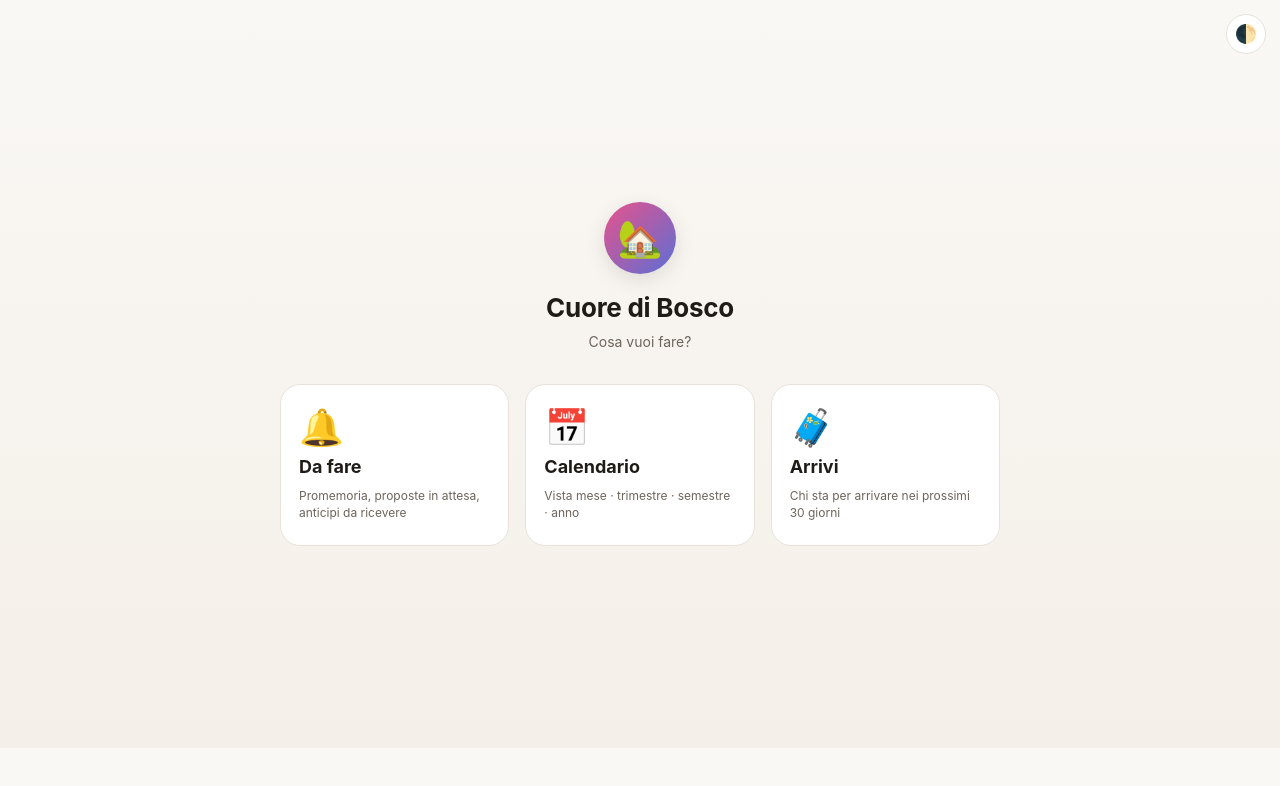
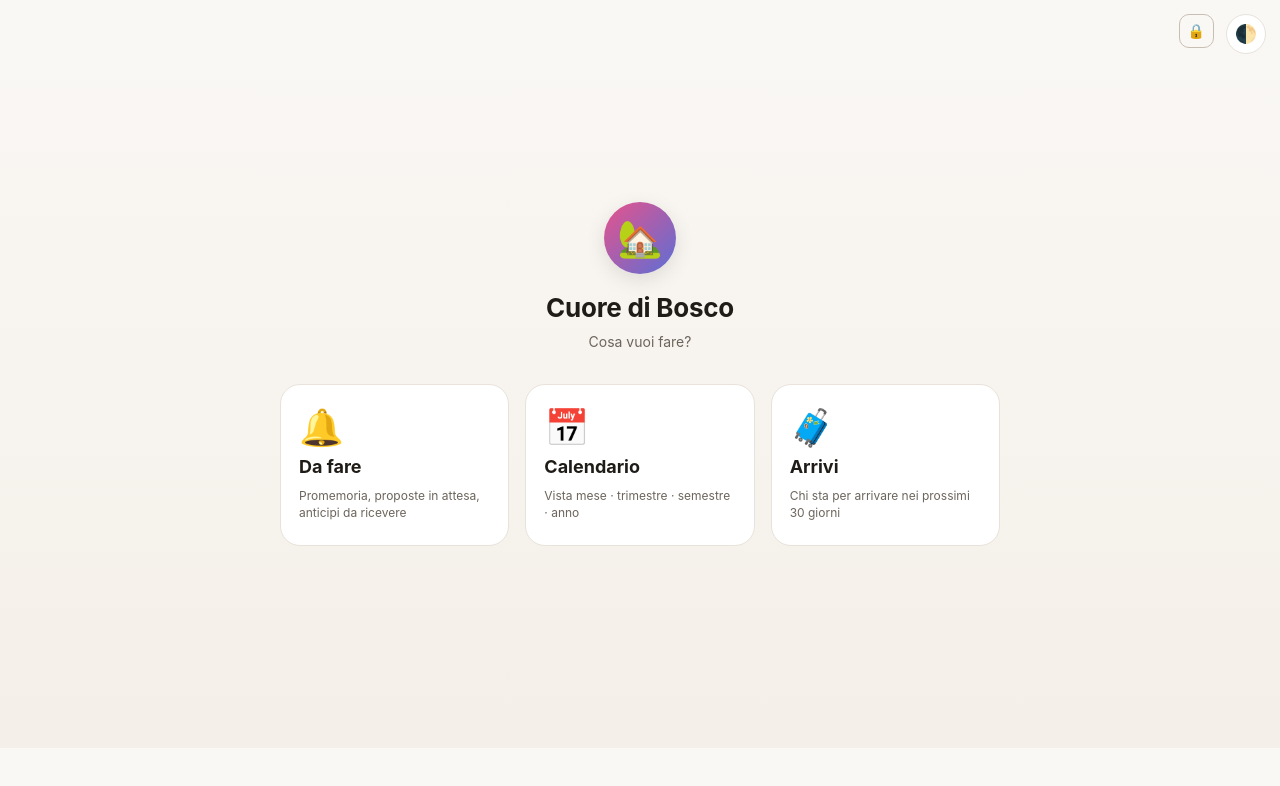
Before and after one commit to MaraCDB/CPP, a React (Vite) app in the folder app/: page / in a window 1280 px wide. Shown: the top 786 px of the page. Built offline with nearby package versions, Linux system fonts and the light colour scheme.

Commit message:
feat(ui): SyncIndicator pill with queue count

```diff
--- a/app/src/components/Home.tsx
+++ b/app/src/components/Home.tsx
@@ -2,6 +2,7 @@ import { useBookings } from '../store/bookings';
 import { usePromemoria } from '../store/promemoria';
 import { useUI } from '../store/ui';
 import { ThemeToggle } from './ThemeToggle';
+import { SyncIndicator } from './SyncIndicator';
 import { parseISO, nightsBetween, iso } from '../lib/date';
 
 export const Home = () => {
@@ -24,6 +25,9 @@ export const Home = () => {
   return (
     <section className="home">
       <ThemeToggle floating />
+      <div style={{ position: 'absolute', top: 'calc(env(safe-area-inset-top) + 14px)', right: '66px' }}>
+        <SyncIndicator />
+      </div>
       <div className="home-hero">
         <div className="logo" style={{ background: 'linear-gradient(135deg,var(--lampone),var(--mirtillo))' }}>🏡</div>
         <h1>Cuore di Bosco</h1>
--- /dev/null
+++ b/app/src/components/SyncIndicator.tsx
@@ -0,0 +1,25 @@
+import { useSync } from '../store/sync';
+import { fullPull } from '../lib/sync';
+
+const LABEL = {
+  idle: { icon: '🟢', text: 'Sincronizzato' },
+  syncing: { icon: '🟡', text: 'Sincronizzazione…' },
+  offline: { icon: '🔴', text: 'Offline' },
+  error: { icon: '⚠️', text: 'Errore' },
+  unauth: { icon: '🔒', text: 'Non connesso' },
+} as const;
+
+export const SyncIndicator = () => {
+  const { status, queue } = useSync();
+  const l = LABEL[status];
+  return (
+    <button
+      className="btn btn-ghost !p-2 text-xs"
+      title={`${l.text}${queue.length ? ` · ${queue.length} in coda` : ''}`}
+      onClick={() => void fullPull()}
+    >
+      {l.icon}
+      {queue.length > 0 && <span className="ml-1">{queue.length}</span>}
+    </button>
+  );
+};
--- a/app/src/components/calendar/Topbar.tsx
+++ b/app/src/components/calendar/Topbar.tsx
@@ -2,6 +2,7 @@ import { useSettings } from '../../store/settings';
 import { useUI } from '../../store/ui';
 import { ViewSwitch } from './ViewSwitch';
 import { ThemeToggle } from '../ThemeToggle';
+import { SyncIndicator } from '../SyncIndicator';
 import { MONTHS, MONTHS_SHORT, parseISO, iso } from '../../lib/date';
 
 const MONTHS_COUNT = { mese: 1, trim: 3, sem: 6, anno: 12 } as const;
@@ -38,6 +39,7 @@ export const Topbar = () => {
         <button className="btn btn-ghost !p-2" onClick={() => shiftAnchor(MONTHS_COUNT[vista])}>▶</button>
         <button className="btn btn-ghost hidden sm:inline-block" onClick={today}>Oggi</button>
         <ThemeToggle />
+        <SyncIndicator />
       </div>
     </header>
   );
```
